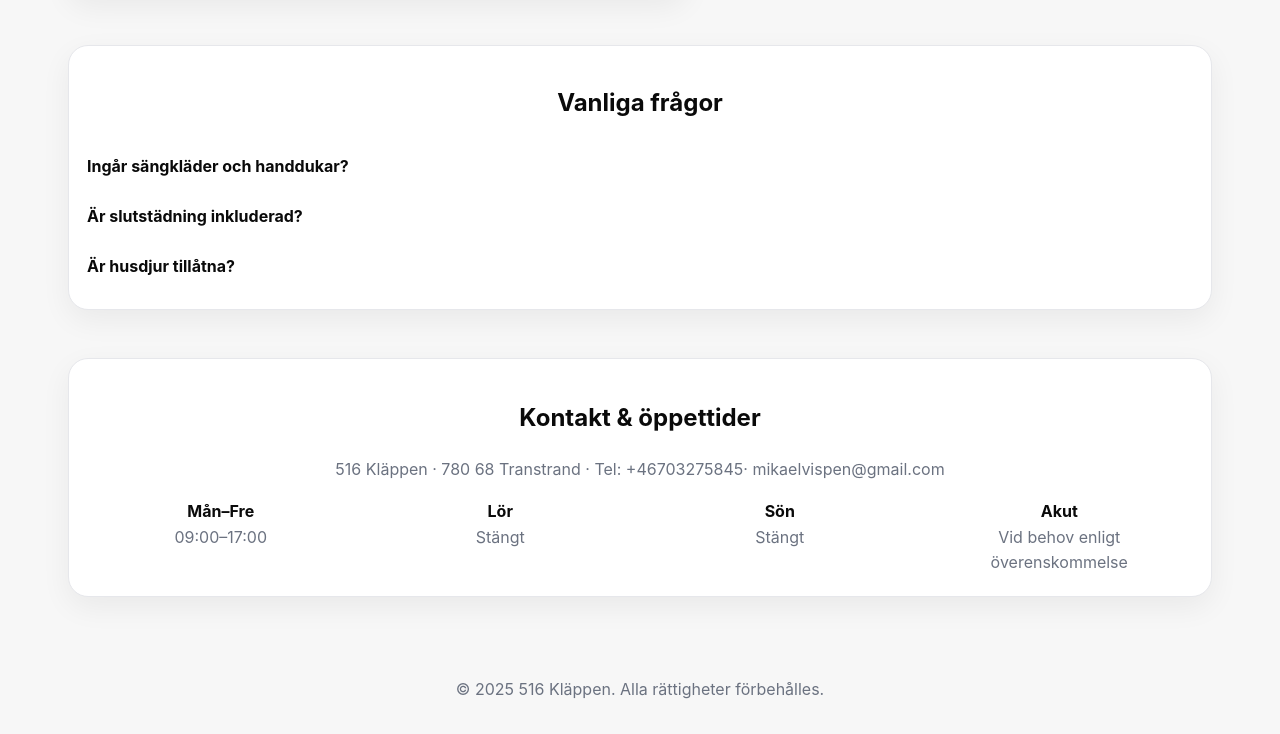
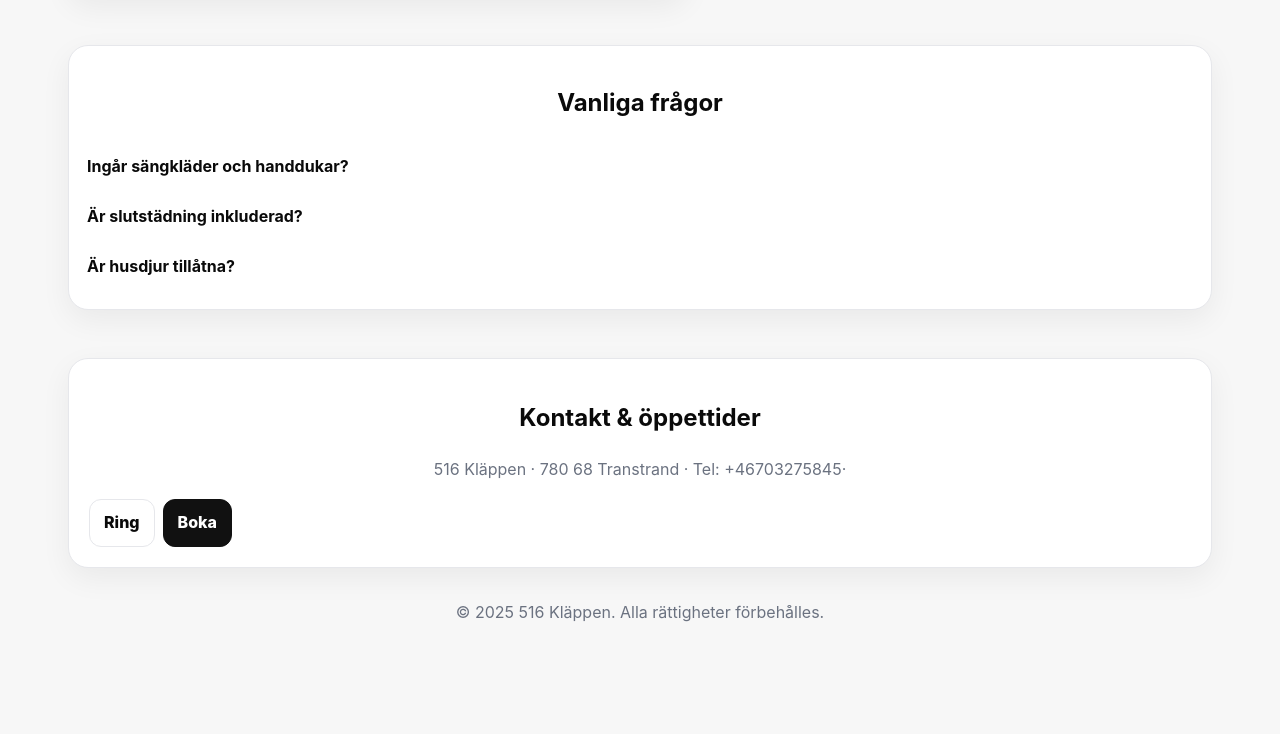
Before and after one commit to mekarlsson/516klappen.github.io, a plain HTML site: page index.html in a window 1280 px wide. Shown: the part 3410-4144 px from the top of the page. After the commit the page ends 4067 px from the top, so only its background shows below. Drawn offline with Linux system fonts and the light colour scheme.

Commit message:
Remove operating hours from contact section
Removed operating hours details from the contact section.

```diff
--- a/index.html
+++ b/index.html
@@ -324,13 +324,7 @@
   <section class="container section" id="kontakt">
     <div class="paper list center" style="padding:20px">
       <h2>Kontakt & öppettider</h2>
-      <p class="muted">516 Kläppen · 780 68 Transtrand · Tel: +46703275845· <a href="mailto:mikaelvispen@gmail.com">mikaelvispen@gmail.com</a></p>
-      <div class="grid" style="grid-template-columns:repeat(4,minmax(0,1fr)); width:100%">
-        <div><strong>Mån–Fre</strong><br><span class="muted">09:00–17:00</span></div>
-        <div><strong>Lör</strong><br><span class="muted">Stängt</span></div>
-        <div><strong>Sön</strong><br><span class="muted">Stängt</span></div>
-        <div><strong>Akut</strong><br><span class="muted">Vid behov enligt överenskommelse</span></div>
-      </div>
+      <p class="muted">516 Kläppen · 780 68 Transtrand · Tel: +46703275845· <a href="mailto:mikaelvisp
     </div>
   </section>
 
```
